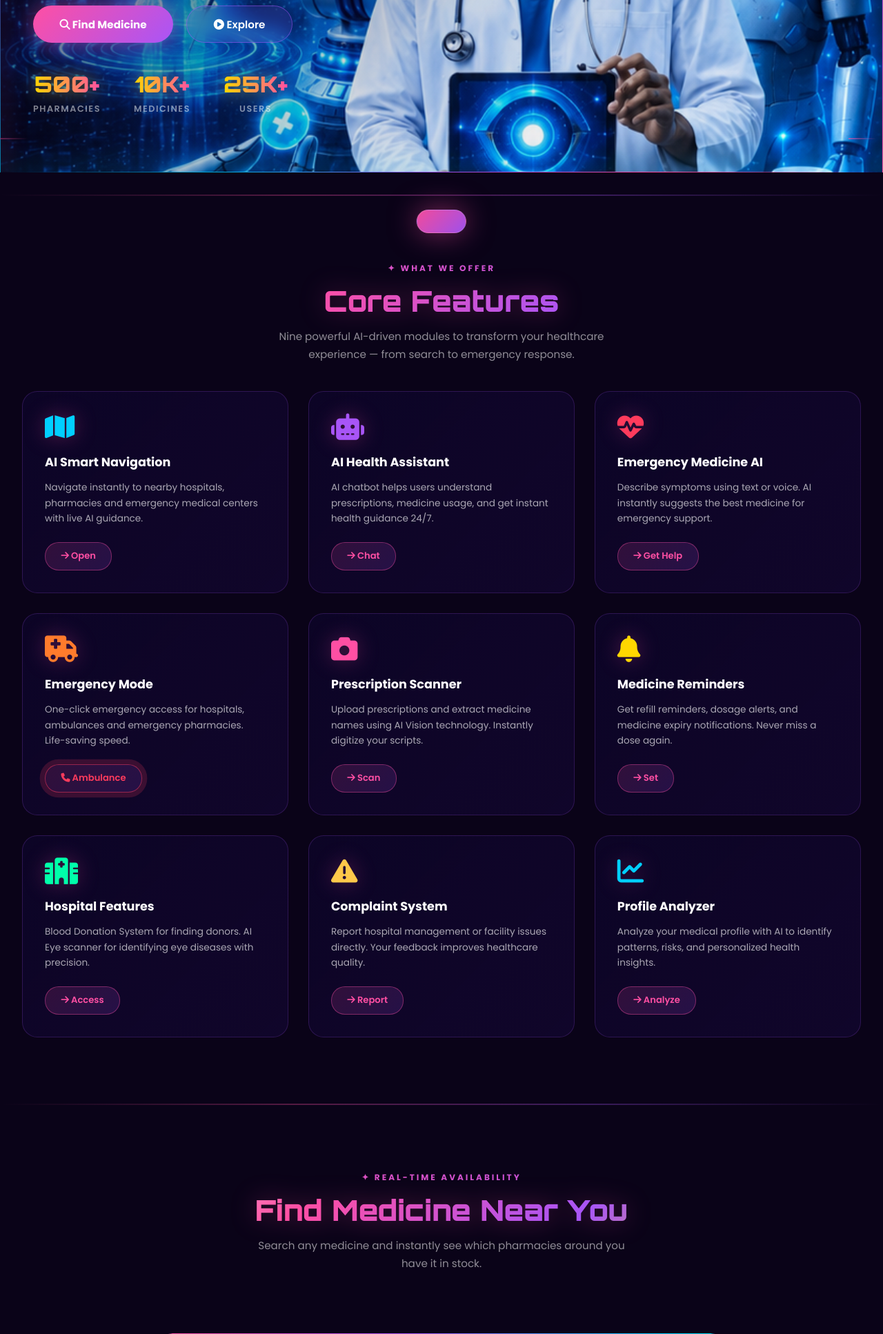
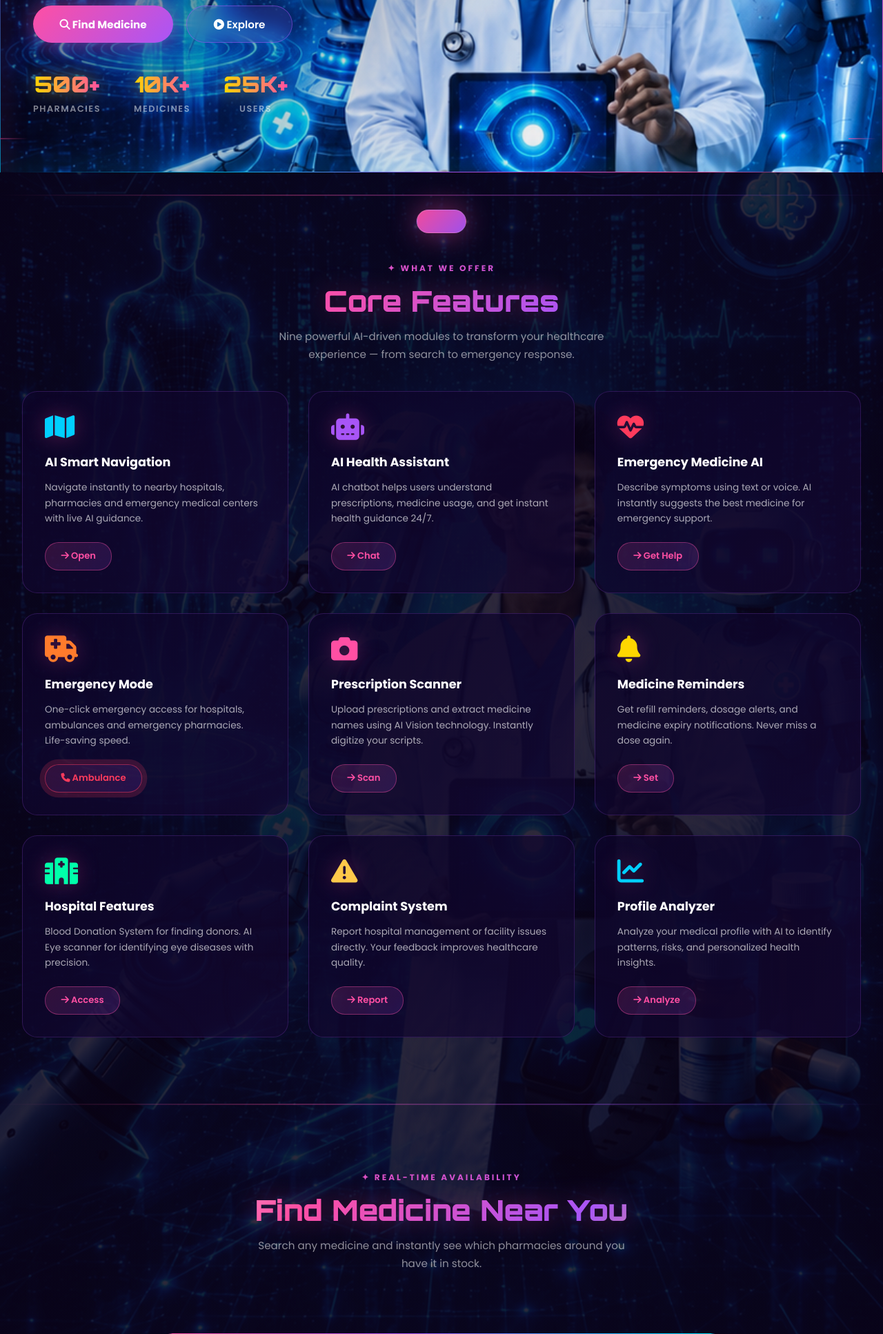
Before and after one commit to Sahaya-Sathish-S/Medipulse-AI, a Flask app: page /home in a window 1280 px wide. Shown: the part 550-2484 px from the top of the page at 69% size. Run offline with Flask 3, Linux system fonts and the light colour scheme; some libraries are stand-ins or nearby versions.

Commit message:
Update home.html

```diff
--- a/templates/home.html
+++ b/templates/home.html
@@ -10,7 +10,19 @@
 *,*::before,*::after{margin:0;padding:0;box-sizing:border-box}
 :root{--pink:#ff4fa3;--violet:#a855f7;--red:#ff3b5c;--orange:#ff7b2c;--yellow:#ffd700;--green:#00ffaa;--gold:#ffc94a;--blue:#00cfff;--deep:#0a0318;--dark-bg:#0d0528;--card-bg:rgba(13,5,41,.85)}
 html{scroll-behavior:smooth}
-body{font-family:'Poppins',sans-serif;background:var(--deep);color:#fff;overflow-x:hidden;margin:0}
+body{
+    font-family:'Poppins',sans-serif;
+    background:
+        linear-gradient(rgba(10,3,24,0.85), rgba(10,3,24,0.85)),
+        url('/static/images/background.png');
+    background-size:cover;
+    background-position:center;
+    background-repeat:no-repeat;
+    background-attachment:fixed;
+    color:#fff;
+    overflow-x:hidden;
+    margin:0;
+}
 
 /* ── NAVBAR ── */
 nav{position:fixed;top:0;left:0;right:0;z-index:1000;display:flex;align-items:center;justify-content:space-between;padding:.8rem 2rem;background:rgba(10,3,24,.92);backdrop-filter:blur(20px);border-bottom:1px solid rgba(168,85,247,.25);flex-wrap:wrap;gap:.5rem;box-shadow:0 0 30px rgba(255,79,163,.15)}
```
